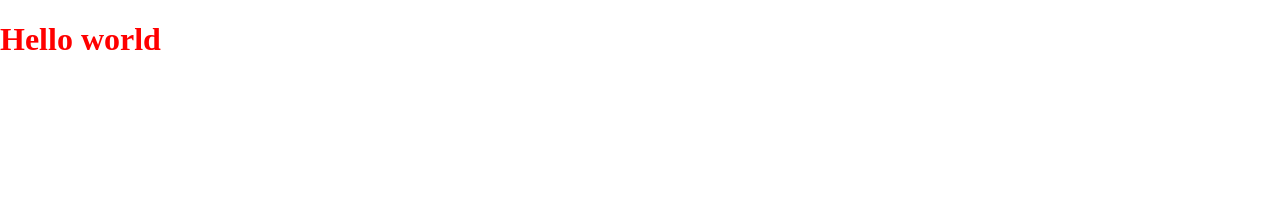
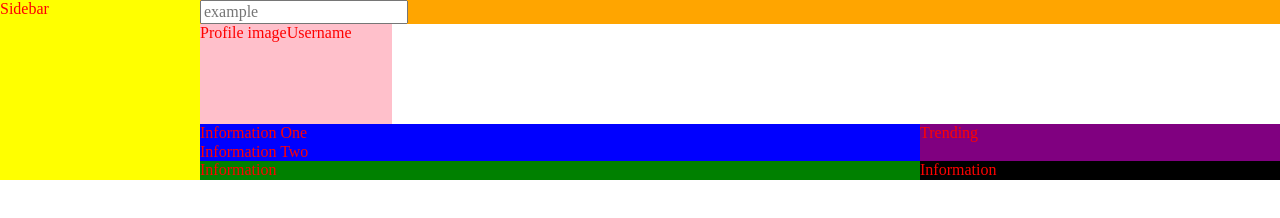
Before and after one commit to ZechJanowicz/admin-dash, a website: page index.html in a window 1280 px wide. Drawn offline with nearby package versions, Linux system fonts and the light colour scheme.

Commit message:
added overall layout of website using grid template area.

```diff
--- a/index.html
+++ b/index.html
@@ -7,7 +7,39 @@
     <link rel="stylesheet" href="stylesheet/stylesheet.css">
 </head>
 <body>
-    <h1>Hello world</h1>
+
+    <div class="grid-wrapper">
+        <div class="top-header"><input id="searchbar" placeholder="example" type="text"></div>
+        <div class="header">
+            <div id="username-box">
+                <div class="profile-image">
+                    Profile image
+                </div>
+                <div class="user-info">
+                    Username
+                </div>
+        </div>
+    </div>
+        <div class="sidebar">Sidebar</div>
+        <div class="topics">
+        <div>
+            <div>
+                Information One
+            </div>
+            <div>
+                Information Two
+            </div>
+        </div>
+    </div>
+    <div class="discussions">
+        <div>Information</div>
+    </div>
+    <div class="trending">Trending</div>
+    <div class="users">
+        <div>Information</div>
+    </div>
+    </div>
+
 </body>
 <script></script>
 </html>
--- a/stylesheet/stylesheet.css
+++ b/stylesheet/stylesheet.css
@@ -3,3 +3,58 @@
 * {
     color: red;
 }
+
+
+.grid-wrapper {
+    grid-template-columns: 200px 2fr 1fr;
+    display: grid;
+    grid-template-areas:
+    "sidebar top-header top-header"
+    "sidebar header header"
+    "sidebar topics trending"
+    "sidebar discussions users"
+    ;
+}
+
+
+.top-header {
+    grid-area: top-header;
+    background-color: orange;
+}
+
+.header {
+    grid-area: header;
+}
+
+
+.sidebar {
+    background-color: yellow;
+    grid-area: sidebar;
+}
+
+.topics {
+    background-color: blue;
+    grid-area: topics;
+}
+
+.discussions {
+    grid-area: discussions;
+    background-color: green;
+}
+
+.trending {
+    grid-area: trending;
+    background-color: purple;
+}
+
+.users {
+    background-color: black;
+    grid-area: users;
+}
+
+#username-box {
+    background-color: pink;
+    display: flex;
+    height: 100px;
+    width: 15vw;
+}
```
